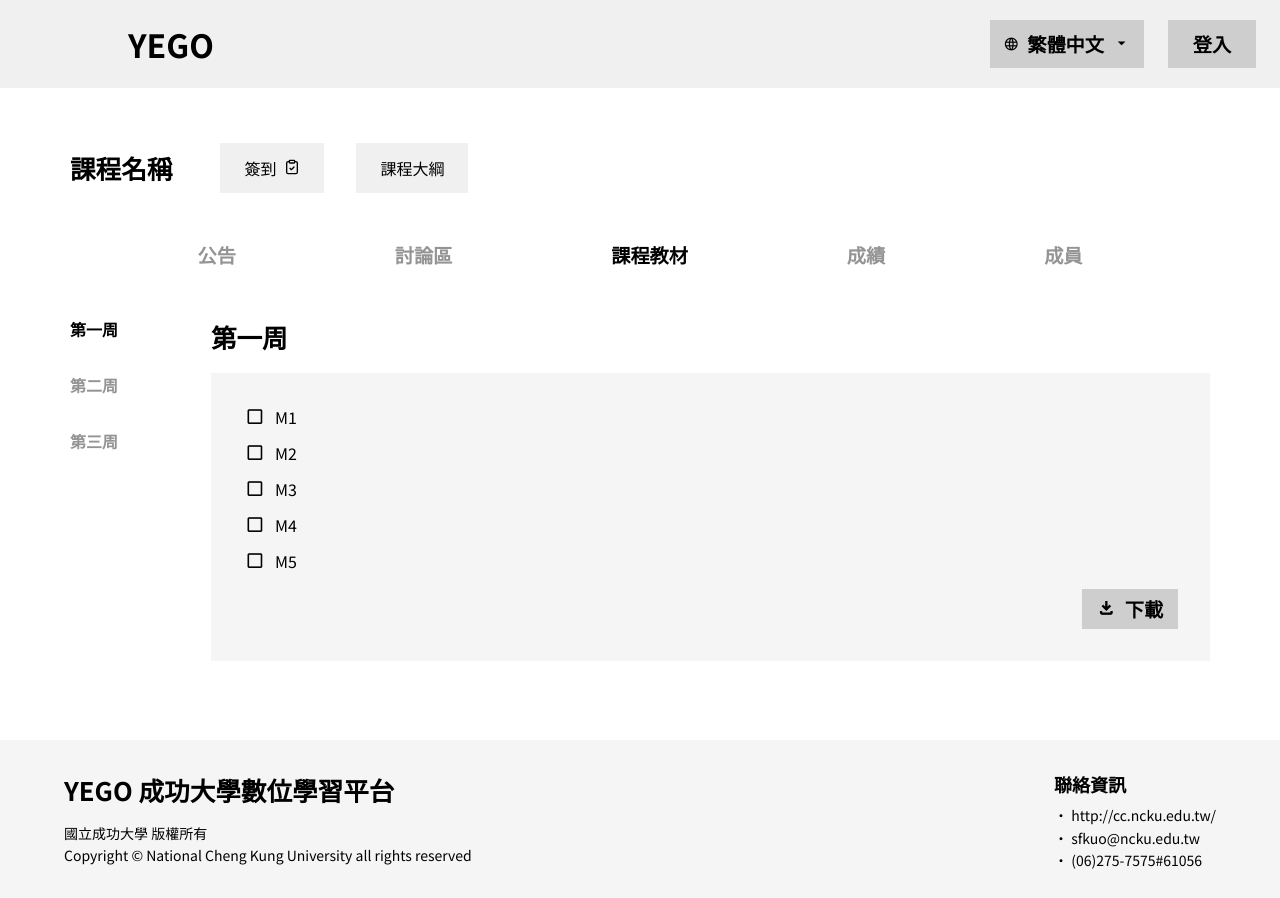
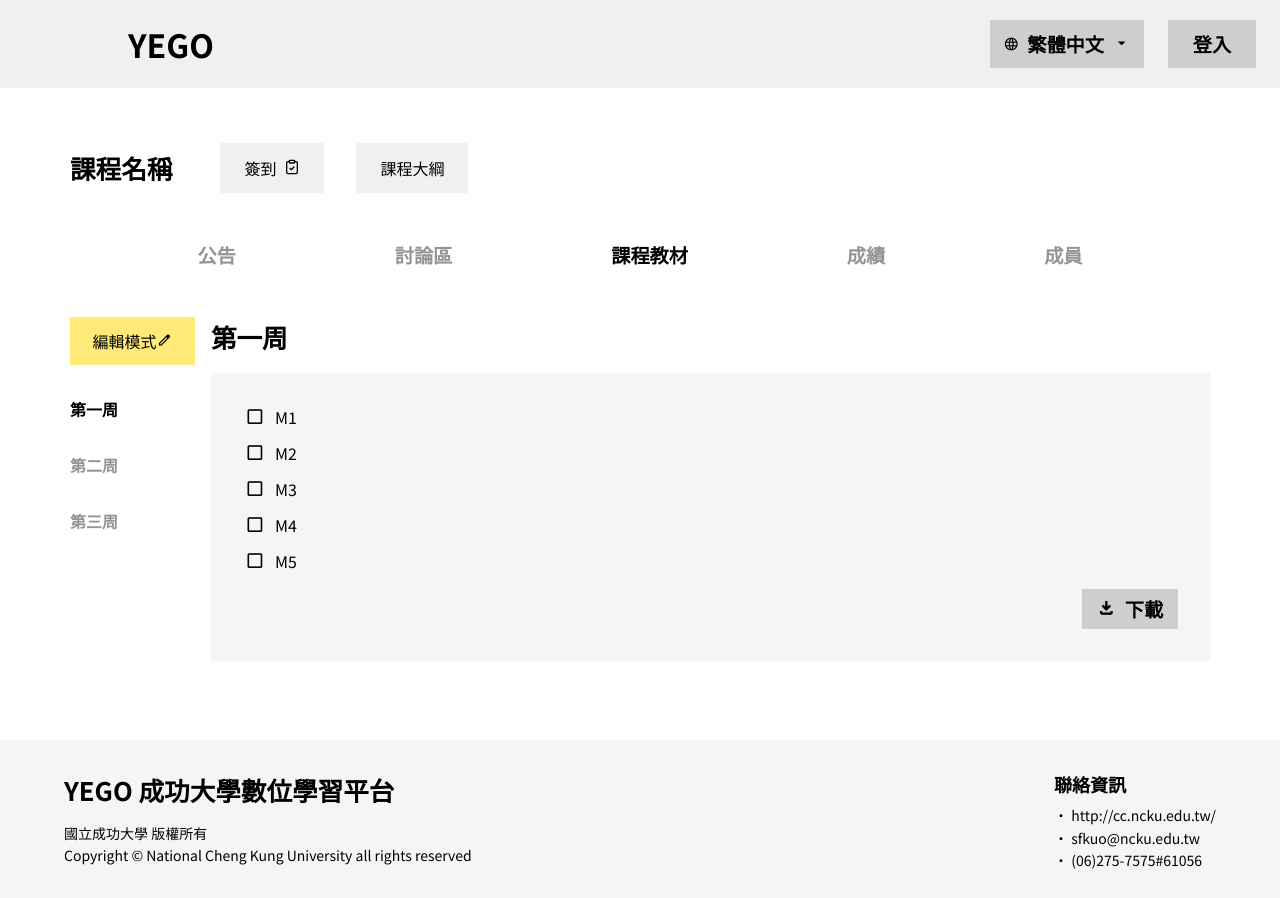
Before and after one commit to salmoniscute/Yego, a React (Create React App) app in the folder frontend/: page /course/0/material in a window 1280 px wide. Built offline with nearby package versions, Linux system fonts and the light colour scheme.

Commit message:
Add: Drag theme and materials, Create new theme

```diff
--- a/frontend/src/views/CoursePage/MaterialPage/index.scss
+++ b/frontend/src/views/CoursePage/MaterialPage/index.scss
@@ -3,30 +3,56 @@
     gap: 1rem;
     min-height: calc(100vh - 5.5rem - 9.9rem - 15.5rem - 4rem);
     margin-bottom: 4rem;
+
     .side {
         display: flex;
         flex-direction: column;
         gap: 2rem;
         flex: 1;
+
+        button {
+            outline: none;
+            border: none;
+            text-align: center;
+            padding: 0.75rem 1.25rem;
+            user-select: none;
+            cursor: pointer;
+            font-size: inherit;
+        }
+
+        button.edit {
+            background-color: #FFEA79;
+        }
+
+        button.newTheme {
+            background-color: transparent;
+        }
+
         .theme {
+            position: relative;
             color: #949494;
             transition: color 0.3s;
             cursor: pointer;
             user-select: none;
+            order: var(--order);
         }
+
         .theme[data-select="true"],
         .theme:hover {
             color: #000;
         }
     }
+
     .main {
         flex: 8;
+
         h2 {
             margin: 0;
             height: 2.5rem;
             line-height: 2.5rem;
             margin-bottom: 1rem;
         }
+
         .materialBlock {
             background-color: #f5f5f5;
             min-height: calc(100% - 7.5rem);
@@ -36,11 +62,13 @@
             gap: 1rem;
             overflow: hidden;
             justify-content: space-between;
+
             .materials {
                 min-height: calc(100% - 3.5rem);
                 display: flex;
                 flex-direction: column;
                 gap: 0.75rem;
+
                 .material {
                     position: relative;
                     margin-left: 2rem;
@@ -49,7 +77,13 @@
                     width: min-content;
                     user-select: none;
                     cursor: pointer;
+                    order: var(--order);
+
+                    .background {
+                        display: none;
+                    }
                 }
+
                 .material::before,
                 .material::after {
                     position: absolute;
@@ -63,21 +97,26 @@
                     font-size: 1.3em;
                     transition: transform 0.3s;
                 }
+
                 .material::before {
                     content: "check_box_outline_blank";
                     transform: scale(1);
                 }
+
                 .material::after {
                     content: "check";
                     transform: scale(0);
                 }
+
                 .material[data-select="true"]::before {
                     transform: scale(0);
                 }
+
                 .material[data-select="true"]::after {
                     transform: scale(1);
                 }
             }
+
             button {
                 margin-left: auto;
                 display: flex;
@@ -94,3 +133,69 @@
         }
     }
 }
+
+#courseMaterialPage[data-edit=true] {
+    .side {
+        .theme {
+            padding-left: 1.5em;
+        }
+
+        .theme::before {
+            content: "menu";
+            position: absolute;
+            top: calc(50% - 0.6em);
+            left: 0;
+            font-family: "Material Symbols Outlined";
+            user-select: none;
+        }
+
+        .theme[data-ondrag=true] {
+            span {
+                opacity: 0;
+            }
+        }
+
+        .theme[data-ondrag=true]::before {
+            display: none;
+        }
+
+        .theme[data-ondrag=true]::after {
+            content: "";
+            position: absolute;
+            height: 100%;
+            width: 100%;
+            left: 0;
+            top: 0;
+            background-color: #D9D9D9;
+        }
+
+    }
+
+    .main {
+        .material[data-ondrag=true] {
+            span {
+                opacity: 0%;
+            }
+
+            .background {
+                display: block;
+                position: absolute;
+                height: 100%;
+                width: calc(100% + 2rem);
+                top: 0;
+                left: -2rem;
+                background-color: #D9D9D9;
+            }
+        }
+
+        .material::before,
+        .material::after {
+            content: "menu" !important;
+        }
+
+        .material[data-ondrag=true]::before,
+        .material[data-ondrag=true]::after {
+            display: none;
+        }
+    }
+}
--- a/frontend/src/views/CoursePage/MaterialPage/index.tsx
+++ b/frontend/src/views/CoursePage/MaterialPage/index.tsx
@@ -1,5 +1,7 @@
 import {
+    CSSProperties,
     ReactElement,
+    useCallback,
     useEffect,
     useState
 } from "react";
@@ -10,33 +12,36 @@ type propsType = Readonly<{
     courseID: string
 }>;
 
-let data: {
+interface DataType {
     [key: string]: {
         order: number,
         materials?: Array<{
             name: string,
+            order: number,
         }>
     }
-} = {
+};
+
+let exampleData: DataType = {
     "第一周": {
         order: 0,
         materials: [
-            { name: "M1" },
-            { name: "M2" },
-            { name: "M3" },
-            { name: "M4" },
-            { name: "M5" },
+            { name: "M1", order: 0 },
+            { name: "M2", order: 1 },
+            { name: "M3", order: 2 },
+            { name: "M4", order: 3 },
+            { name: "M5", order: 4 },
         ]
     },
     "第二周": {
         order: 1,
         materials: [
-            { name: "M6" },
-            { name: "M7" },
-            { name: "M8" },
-            { name: "M9" },
-            { name: "M10" },
-            { name: "M11" },
+            { name: "M6", order: 0 },
+            { name: "M7", order: 1 },
+            { name: "M8", order: 2 },
+            { name: "M9", order: 3 },
+            { name: "M10", order: 4 },
+            { name: "M11", order: 5 },
         ]
     },
     "第三周": {
@@ -47,6 +52,25 @@ let data: {
 export default function MaterialPage(props: propsType): ReactElement {
     const [selectTheme, setSelectTheme] = useState<string>("");
     const [selectMaterial, setSelectMaterial] = useState<Array<number>>([]);
+    const [editMode, setEditMode] = useState<boolean>(false);
+    const [holding, setHolding] = useState<string>("");
+    const [holdingMaterial, setHoldingMaterial] = useState<number>(-1);
+    const [data, setData] = useState<DataType>(exampleData);
+
+    const addTheme = useCallback(() => {
+        setData(v => {
+            let i = 0;
+            let name = "新主題";
+            while (Object.keys(v).includes(name)) {
+                name = `新主題 (${++i})`;
+            }
+            const newData: DataType = {};
+            newData[name] = {
+                order: Object.keys(v).length
+            }
+            return Object.assign(newData, v);
+        })
+    }, []);
 
     useEffect(() => {
         setSelectMaterial([]);
@@ -56,25 +80,56 @@ export default function MaterialPage(props: propsType): ReactElement {
         setSelectTheme(keys[0]);
     }, [selectTheme]);
 
-    return <div id="courseMaterialPage">
-        <div className="side">
+    return <div id="courseMaterialPage" data-edit={editMode}>
+        <div className="side" onDragOver={event => event.preventDefault()}>
+            <button className="edit" onClick={() => setEditMode(v => !v)}>
+                <span>編輯模式</span>
+                <span className="ms">edit</span>
+            </button>
             {
-                Object.keys(data).map((key, i) => <div
-                    key={i}
+                editMode ? <button className="newTheme" onClick={addTheme}>
+                    <span>新增主題</span>
+                </button> : undefined
+            }
+            {
+                Object.keys(data).map((key) => <div
+                    key={key}
                     onClick={() => setSelectTheme(key)}
+                    onDrag={editMode ? (event) => {
+                        event.preventDefault();
+                        setHolding(key);
+                    } : undefined}
+                    onDragEnter={editMode ? (event) => {
+                        event.preventDefault();
+                        if (holding === key || holding === "") return;
+                        setData(v => {
+                            let newValue = Object.assign({}, v);
+                            const temp = v[key].order;
+                            newValue[key].order = v[holding].order;
+                            newValue[holding].order = temp;
+                            return newValue;
+                        })
+                    } : undefined}
+                    onDragEnd={editMode ? (event) => {
+                        event.preventDefault();
+                        setHolding("");
+                    } : undefined}
                     className="theme caption-bold"
                     data-select={key === selectTheme}
+                    data-ondrag={holding == key}
+                    draggable={editMode}
+                    style={{ "--order": data[key].order } as CSSProperties}
                 >
-                    {key}
+                    <span>{key}</span>
                 </div>)
             }
         </div>
         <div className="main">
             <h2>{selectTheme}</h2>
             <div className="materialBlock">
-                <div className="materials">
+                <div className="materials" onDragOver={event => event.preventDefault()}>
                     {
-                        data[selectTheme]?.materials?.map((data, i) => <div
+                        data[selectTheme]?.materials?.map((material, i) => <div
                             key={i}
                             className="material caption"
                             onClick={() => {
@@ -85,9 +140,35 @@ export default function MaterialPage(props: propsType): ReactElement {
                                     return [i, ...selectMaterial];
                                 });
                             }}
+                            onDrag={editMode ? (event) => {
+                                event.preventDefault();
+                                setHoldingMaterial(i);
+                            } : undefined}
+                            onDragEnter={editMode ? (event) => {
+                                event.preventDefault();
+                                if (holdingMaterial === i || holdingMaterial === -1) return;
+                                setData(v => {
+                                    let newValue = Object.assign({}, v);
+                                    const selectThemeMaterials = v[selectTheme].materials;
+                                    if (selectThemeMaterials === undefined) return v;
+                                    const temp = selectThemeMaterials[i].order;
+                                    selectThemeMaterials[i].order = selectThemeMaterials[holdingMaterial].order;
+                                    selectThemeMaterials[holdingMaterial].order = temp;
+                                    newValue[selectTheme].materials = selectThemeMaterials;
+                                    return newValue;
+                                })
+                            } : undefined}
+                            onDragEnd={editMode ? (event) => {
+                                event.preventDefault();
+                                setHoldingMaterial(-1);
+                            } : undefined}
+                            draggable={editMode}
                             data-select={selectMaterial.includes(i)}
+                            data-ondrag={holdingMaterial === i}
+                            style={{ "--order": material.order } as CSSProperties}
                         >
-                            {data.name}
+                            <span>{material.name}</span>
+                            <div className="background" />
                         </div>)
                     }
                 </div>
```
Also changed, not shown: 1 other file (tests, documents, lock files or other folders).
